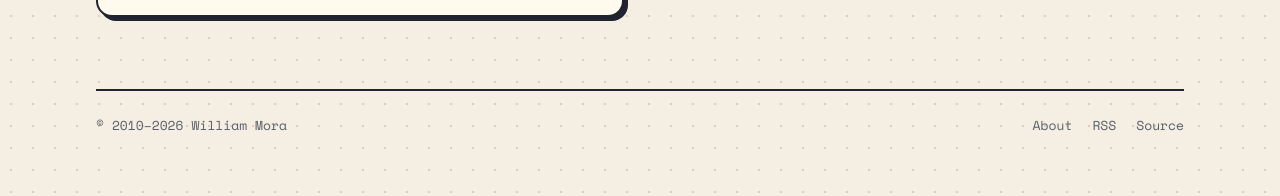
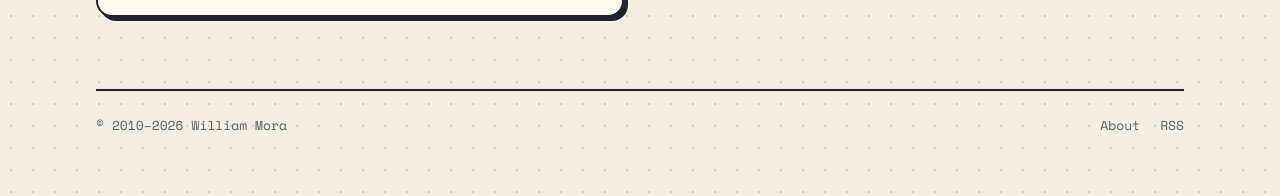
Before and after one commit to wmora/wmora.github.io, a Jekyll site: the page built from index.html, in a window 1280 px wide and 900 px high, scrolled down 3364 px. Shown: the part 701-897 px from the top of the window. Built offline with Jekyll 4.4.1, drawn with Linux system fonts in a browser that asks for light colours.

Commit message:
Remove Source link from site footer
No point showing a link back to the repo in the footer.

```diff
--- a/_layouts/blank.html
+++ b/_layouts/blank.html
@@ -38,7 +38,6 @@
       <div class="footer-links">
         <a href="{{ "/about" | relative_url }}">About</a>
         <a href="{{ "/feed.xml" | relative_url }}">RSS</a>
-        <a href="https://github.com/{{ site.github_username }}/{{ site.github_username }}.github.io">Source</a>
       </div>
     </footer>
     <script>
```
